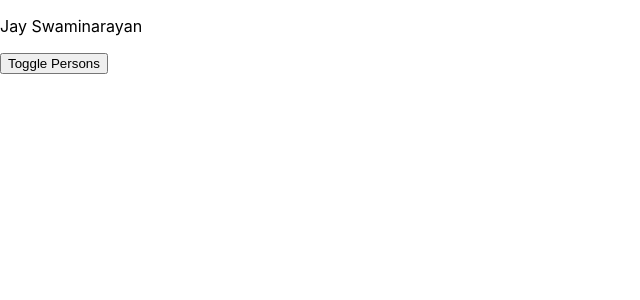
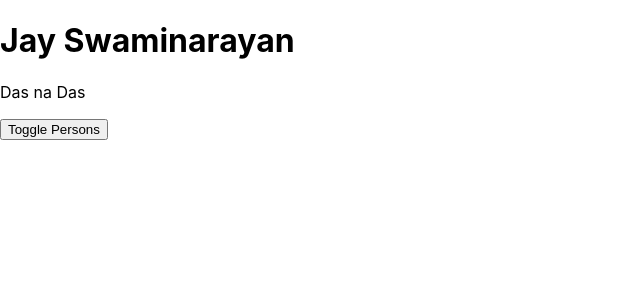
Before and after one commit to apatel369/react-practice-app, a React app: page / in a window 1280 px wide. Shown: the top 300 px of the page, without its empty margins (0-640 px from the left). Built offline with nearby package versions, Linux system fonts and the light colour scheme.

Commit message:
component creation lifecycle in action

```diff
--- a/src/components/Cockpit/Cockpit.js
+++ b/src/components/Cockpit/Cockpit.js
@@ -16,7 +16,8 @@ const cockpit = (props) => {
     }
     return (
         <div className={classes.Cockpit}>
-            <p className={assignedClasses.join(' ')}>Jay Swaminarayan</p>
+            <h1>{props.title}</h1>
+            <p className={assignedClasses.join(' ')}>Das na Das</p>
             <button
                 className={btnClass}
                 onClick={props.clicked}>Toggle Persons</button>
--- a/src/components/Persons/Person/Person.js
+++ b/src/components/Persons/Person/Person.js
@@ -1,12 +1,8 @@
 import React from 'react';
 import classes from './Person.css';
 
-const person = (props) => {
-    const style = {
-    '@media (min-width: 500px)' :{
-        width: '450px'
-    }
-}
+const Person = (props) => {
+    console.log('person js remder');
     return (
         <div className={classes.Person}>
         <p onClick={props.click}>{props.name} is {props.age} years old</p>
@@ -16,4 +12,4 @@ const person = (props) => {
     )
 }
 
-export default person;
+export default Person;
--- a/src/components/Persons/Persons.js
+++ b/src/components/Persons/Persons.js
@@ -1,14 +1,19 @@
 import React from 'react';
-import Person from './Person/Person';
+import Person from './Person/Person.js';
 
-const persons = (props) => props.persons.map((person, index) => {
-    return <Person
-      name={person.name}
-      age={person.age}
-      key={person.id}
-      changed={(event) => props.changed(event, person.id)}
-      click={() => props.clicked(index)} />
+const Persons = (props) =>
+  props.persons.map((person, index) => {
+
+    return (
+      <Person
+        name={person.name}
+        age={person.age}
+        key={person.id}
+        changed={(event) => props.changed(event, person.id)}
+        click={() => props.clicked(index)}
+      />
+    )
   }
   );
 
-  export default persons;
+export default Persons;
--- a/src/containers/App.js
+++ b/src/containers/App.js
@@ -4,6 +4,11 @@ import Persons from '../components/Persons/Persons';
 import Cockpit from '../components/Cockpit/Cockpit';
 
 class App extends Component {
+  constructor(props){
+    super(props);
+    console.log('[App.js] construtor');
+  }
+
   state = {
     persons: [
       {id: '12', name: 'Swamiji', age: '86'},
@@ -13,6 +18,15 @@ class App extends Component {
     otherState: "other value",
     showPersons: false
   };
+
+  static getDerivedStateFromProps(props, state){
+    console.log('app js getderivedstatre props', props);
+    return state;
+  }
+
+  componentDidMount(){
+    console.log('app js component did mount');
+  }
 
   nameChangedHandler = (event, id) => {
     const personIndex = this.state.persons.findIndex(p => {
@@ -29,36 +43,40 @@ class App extends Component {
     persons[personIndex] = person;
 
     this.setState({persons: persons});
-  }
-  deletePersonHandler = (personIndex) => {
+  };
+  deletePersonHandler = personIndex => {
     // const persons = this.state.persons.slice();
     const persons = [...this.state.persons];
     persons.splice(personIndex, 1);
     this.setState({persons: persons});
-  }
+  };
   togglePersonsHandler = () => {
     const doesShow = this.state.showPersons;
-    this.setState({showPersons: !doesShow})
-  }
+    this.setState({showPersons: !doesShow});
+  };
 
   render() {
+    console.log('app js render');
     let persons = null;
 
     if (this.state.showPersons) {
-      persons =
+      persons = (
           <Persons
             persons={this.state.persons}
             clicked={this.deletePersonHandler}
-            changed={this.nameChangedHandler}/>;
-
+            changed={this.nameChangedHandler}
+          />
+      );
     }
 
     return (
       <div className={classes.App}>
         <Cockpit
+          title={this.props.appTitle}
           showPersons={this.state.showPersons}
           persons={this.state.persons}
-          clicked={this.togglePersonsHandler}/>
+          clicked={this.togglePersonsHandler
+        }/>
         {persons}
       </div>
     );
--- a/src/index.js
+++ b/src/index.js
@@ -4,7 +4,7 @@ import './index.css';
 import App from './containers/App';
 import * as serviceWorker from './serviceWorker';
 
-ReactDOM.render(<App/>, document.getElementById('root'));
+ReactDOM.render(<App appTitle="Jay Swaminarayan"/>, document.getElementById('root'));
 
 // If you want your app to work offline and load faster, you can change
 // unregister() to register() below. Note this comes with some pitfalls.
```
Also changed, not shown: 1 other file (tests, documents, lock files or other folders).
